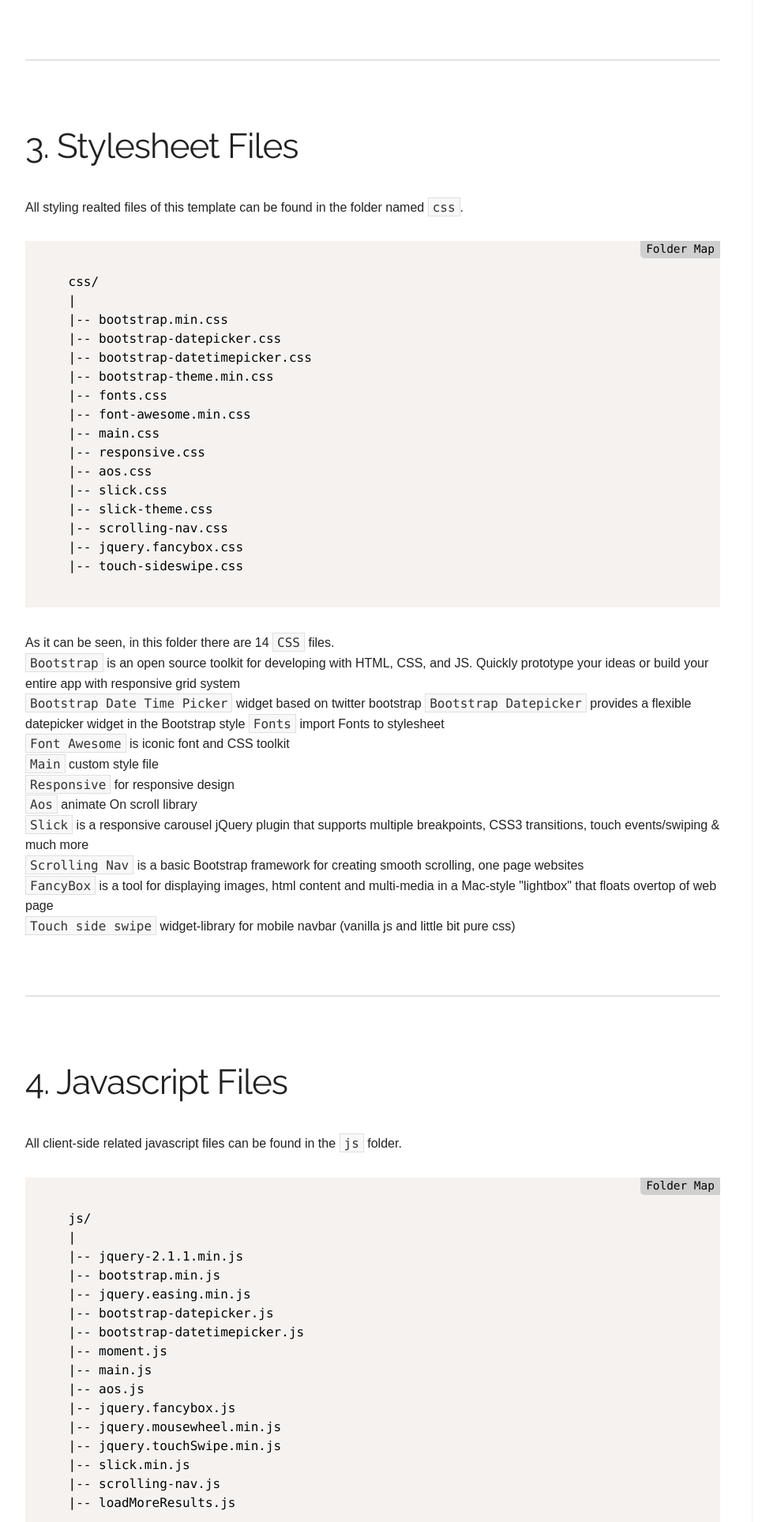
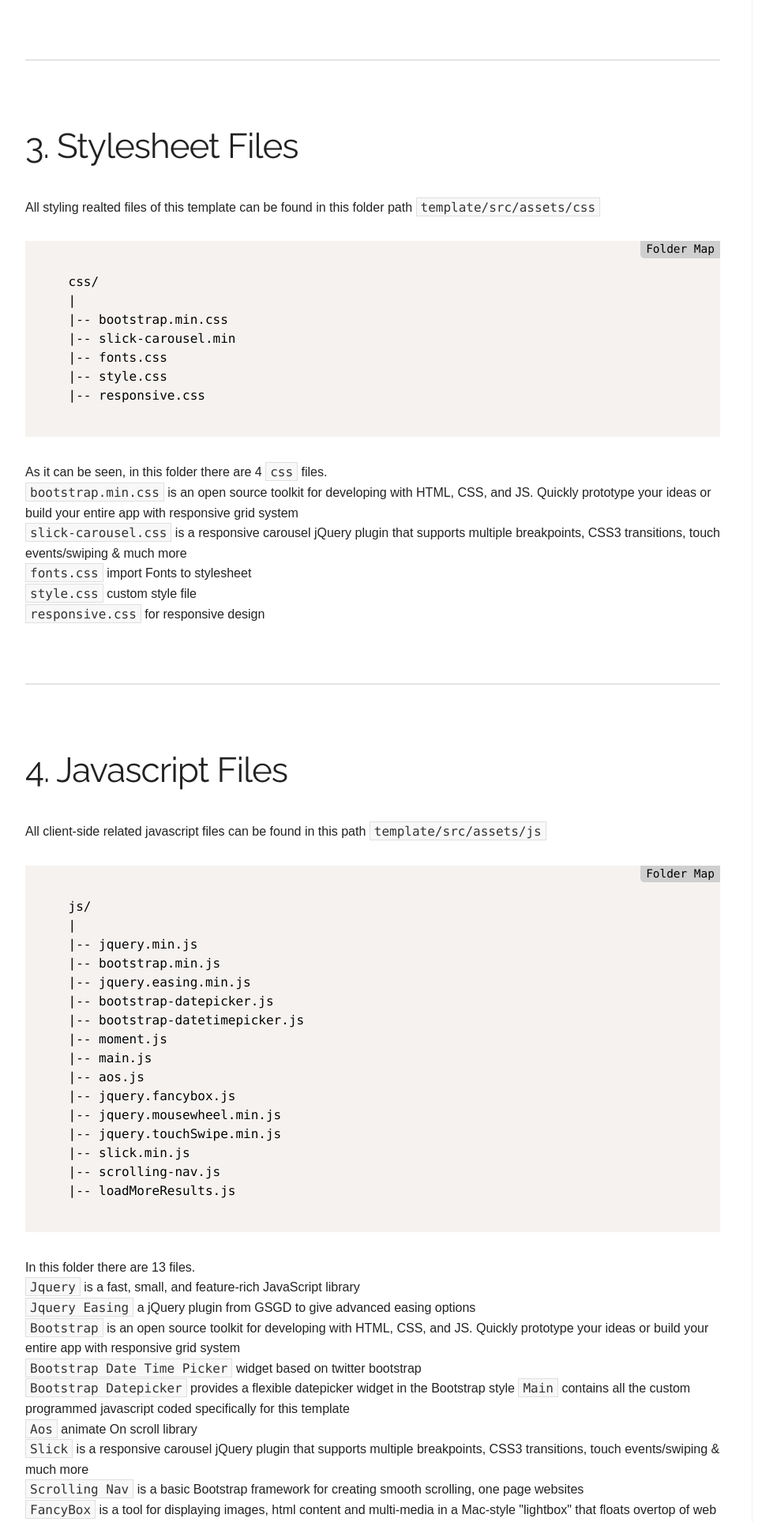
Before and after one commit to elvinmammadoff/levien, a PHP site: page /documentation/index.html in a window 1280 px wide. Shown: the part 3754-5681 px from the top of the page at 79% size, without its empty margins (8-992 px from the left). Run offline with PHP 8.4, Linux system fonts and the light colour scheme; some web fonts are replaced.

Commit message:
documentation update

```diff
--- a/template/documentation/index.html
+++ b/template/documentation/index.html
@@ -207,46 +207,29 @@
 
                           <br>
 
-                          <p>All styling realted files of this template can be found in the folder named <code>css</code>.</p>
+                          <p>All styling realted files of this template can be found in this folder path <code>template/src/assets/css</code></p>
 
 <pre data-language="Folder Map">
   <code class="language-markup">
     css/
     |
     |-- bootstrap.min.css
-    |-- bootstrap-datepicker.css
-    |-- bootstrap-datetimepicker.css
-    |-- bootstrap-theme.min.css
+    |-- slick-carousel.min
     |-- fonts.css
-    |-- font-awesome.min.css
-    |-- main.css
+    |-- style.css
     |-- responsive.css
-    |-- aos.css
-    |-- slick.css
-    |-- slick-theme.css
-    |-- scrolling-nav.css
-    |-- jquery.fancybox.css
-    |-- touch-sideswipe.css
   </code>
 </pre>
 
                           <br>
                           <p>
-                           As it can be seen, in this folder there are 14 <code>CSS</code> files.<br />
-                          <code>Bootstrap</code> is an open source toolkit for developing with HTML, CSS, and JS. Quickly prototype your ideas or build your entire app with responsive grid system<br />
-                          <code>Bootstrap Date Time Picker</code> widget based on twitter bootstrap
-                          <code>Bootstrap Datepicker</code> provides a flexible datepicker widget in the Bootstrap style
-                          <code>Fonts</code> import Fonts to stylesheet<br />
-                          <code>Font Awesome</code> is iconic font and CSS toolkit<br />
-                          <code>Main</code> custom style file<br />
-                          <code>Responsive</code> for responsive design<br />
-                          <code>Aos</code> animate On scroll library<br />
-                          <code>Slick</code> is a responsive carousel jQuery plugin that supports multiple breakpoints, CSS3 transitions, touch events/swiping & much more<br />
-                          <code>Scrolling Nav</code> is a basic Bootstrap framework for creating smooth scrolling, one page websites <br />
-                          <code>FancyBox</code> is a tool for displaying images, html content and multi-media in a Mac-style "lightbox" that floats overtop of web page <br />
-                          <code>Touch side swipe</code> widget-library for mobile navbar (vanilla js and little bit pure css)
-
-
+                           As it can be seen, in this folder there are 4 <code>css</code> files.<br />
+                          <code>bootstrap.min.css</code> is an open source toolkit for developing with HTML, CSS, and JS. Quickly prototype your ideas or build your entire app with responsive grid system<br />
+                          <code>slick-carousel.css</code> is a responsive carousel jQuery plugin that supports multiple breakpoints, CSS3 transitions, touch events/swiping & much more<br />
+                          <code>fonts.css</code> import Fonts to stylesheet<br />
+                          <code>style.css</code> custom style file<br />
+                          <code>responsive.css</code> for responsive design<br />
+                          </p>
                     </section>
 
                     <a name="javascript-files"></a>
@@ -256,13 +239,13 @@
 
                           <br>
 
-                          <p>All client-side related javascript files can be found in the <code>js</code> folder.</p>
+                          <p>All client-side related javascript files can be found in this path <code>template/src/assets/js</code></p>
 
 <pre data-language="Folder Map">
   <code class="language-markup">
     js/
     |
-    |-- jquery-2.1.1.min.js
+    |-- jquery.min.js
     |-- bootstrap.min.js
     |-- jquery.easing.min.js
     |-- bootstrap-datepicker.js
```
Also changed, not shown: template/src/assets/css/fonts.css (added, +23 -0 lines), template/src/assets/css/style.css (+0 -24 lines).
